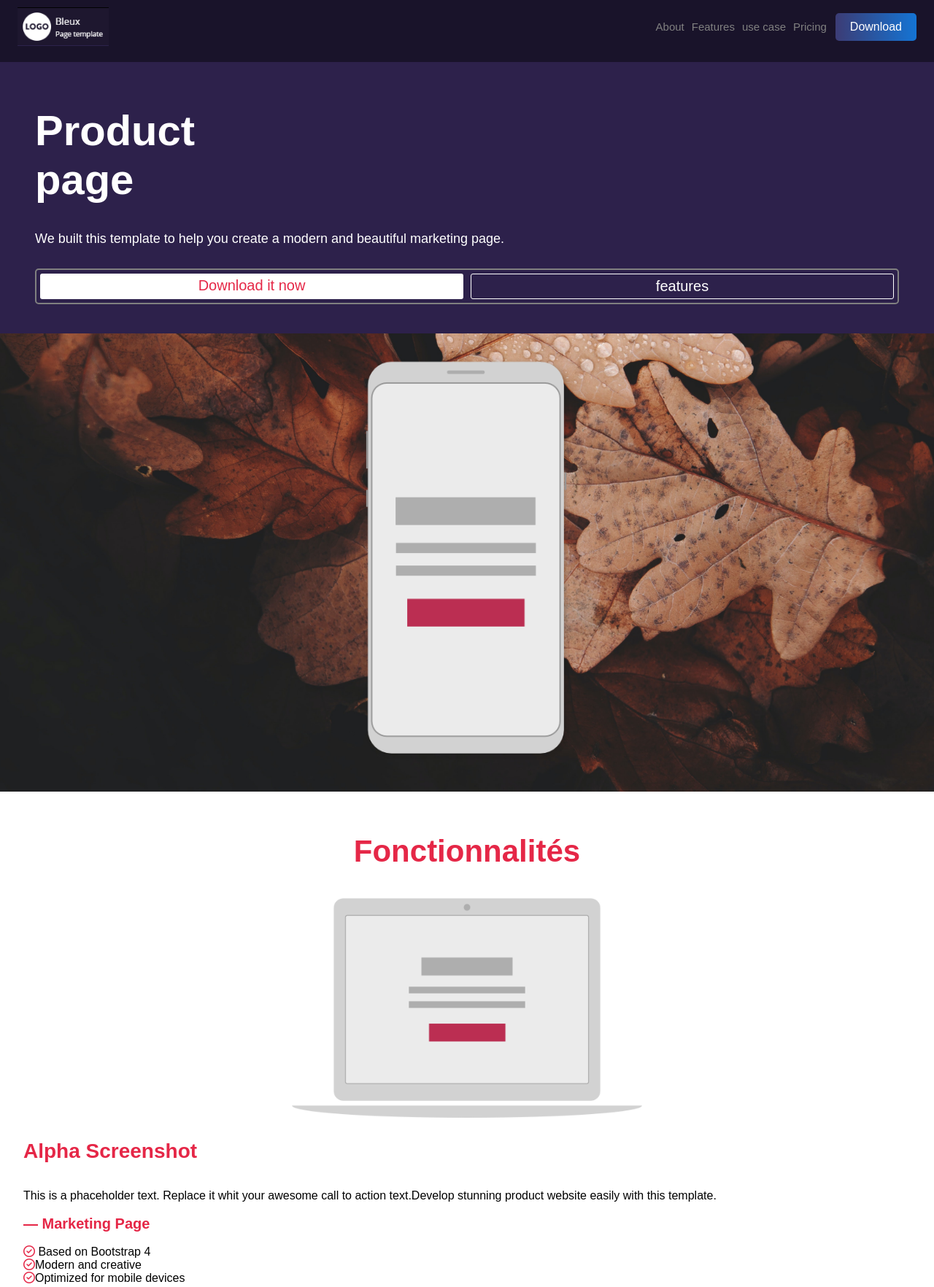
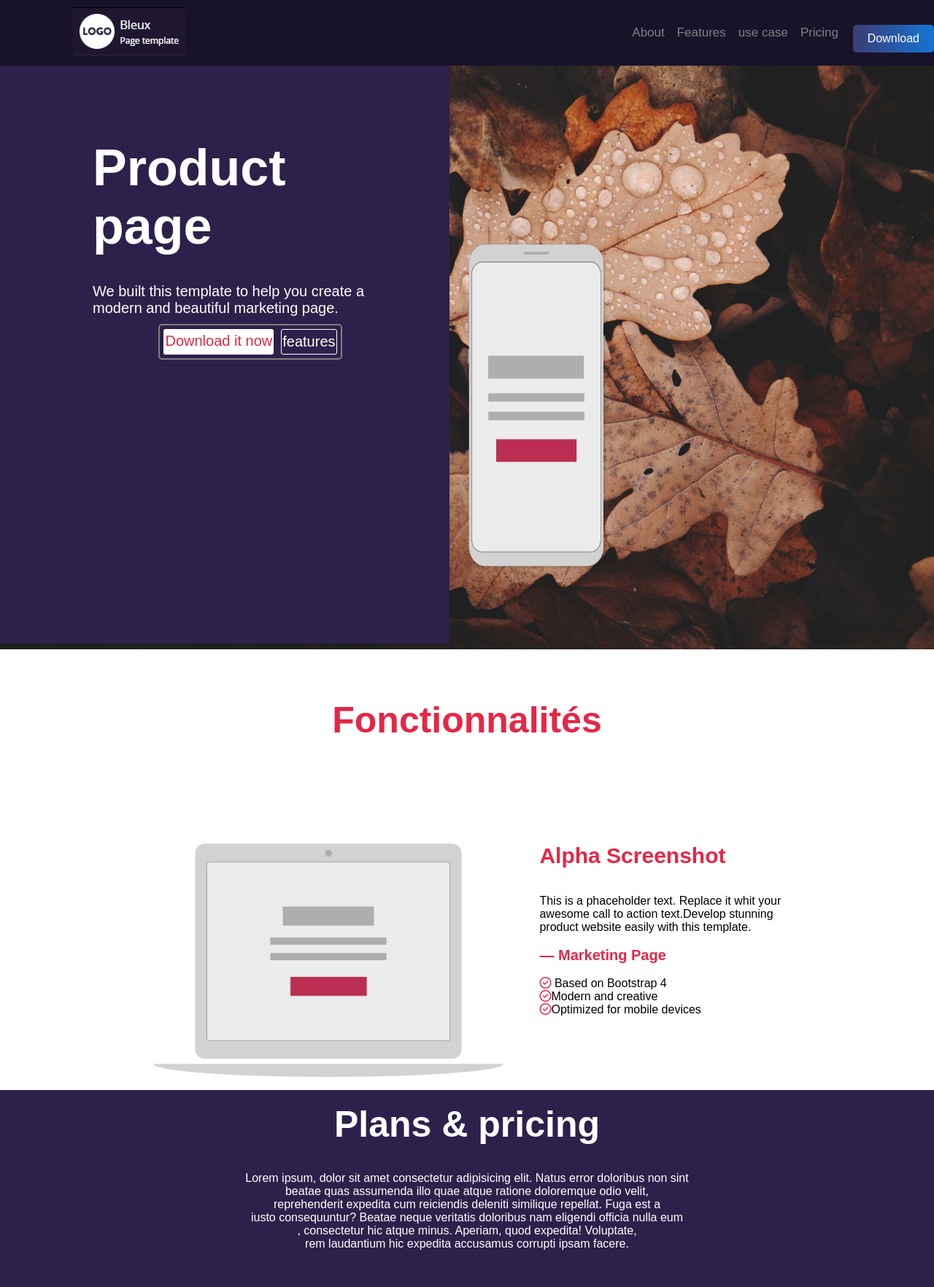
Before and after one commit to gersonmv715/proyectoBleux, a plain HTML site: page index.html in a window 1280 px wide. Shown: the top 1764 px of the page at 73% size. Drawn offline with Linux system fonts and the light colour scheme.

Commit message:
Se actualizo el css y el html para que quede los medias mejor

```diff
--- a/style.css
+++ b/style.css
@@ -829,179 +829,3 @@ footer{
 }
 
 }
-
-
-@media (min-width: 481px){
-
-    *{
-        box-sizing: border-box;
-    }
-
-    body{
-        overflow-x: hidden;
-    }
-
-    .menu{
-        flex-wrap: wrap;
-        gap: 12px;
-        padding: 0 24px 12px;
-    }
-
-    .logo{
-        margin: 10px auto 10px 0;
-    }
-
-    .logo img{
-        display: block;
-        max-width: 125px;
-        height: auto;
-    }
-
-    .menu ul{
-        order: 3;
-        width: 100%;
-        justify-content: space-around;
-        gap: 10px;
-    }
-
-    .menu li{
-        font-size: 15px;
-    }
-
-    .btn{
-        margin: 10px 0;
-    }
-
-    .cuerpo{
-        display: flex;
-        flex-direction: column;
-        height: auto;
-        min-height: 0;
-        background-position: center;
-    }
-
-    .apartado{
-        position: relative;
-        inset: auto;
-        width: 100%;
-        height: auto;
-        padding: 60px 48px 40px;
-    }
-
-    .contenido{
-        width: 100%;
-        margin: 0;
-        transform: none;
-    }
-
-    .apartado h1{
-        font-size: 58px;
-    }
-
-    .apartado p{
-        font-size: 18px;
-    }
-
-    .apartado p br,
-    .contenido4 p br,
-    .contenido3 p br,
-    .caja1 p br,
-    .caja2 p br{
-        display: none;
-    }
-
-    .botones{
-        width: 100%;
-        justify-content: center;
-        margin: 30px 0 0;
-    }
-
-    .btn2,
-    .btn3{
-        flex: 1 1 180px;
-        text-align: center;
-    }
-
-    .imagen2{
-        position: relative;
-        inset: auto;
-        width: 100%;
-        height: auto;
-        padding: 35px 0 45px;
-        text-align: center;
-    }
-
-    .imagen2 img{
-        display: block;
-        width: min(50%, 280px) !important;
-        height: auto !important;
-        margin: 0 auto;
-    }
-
-    .cuerpo2{
-        width: 100%;
-        padding: 0 32px 35px;
-    }
-
-    .cuerpo2 h1,
-    .contenido4 h2{
-        margin: 40px 0;
-        font-size: 42px;
-    }
-
-    .contenido2{
-        flex-direction: column;
-        width: 100%;
-        margin: 0;
-        padding: 0;
-        gap: 30px;
-    }
-
-    .contenido2 > img{
-        width: min(100%, 480px) !important;
-        height: auto !important;
-        margin: 0 auto;
-    }
-
-    .contenido3 h3{
-        font-size: 28px;
-    }
-
-    .contenido4{
-        width: 100%;
-        margin: 0;
-        padding: 1px 32px 35px;
-    }
-
-    .contenido4 p{
-        line-height: 1.6;
-    }
-
-    .cajas{
-        display: grid;
-        grid-template-columns: repeat(2, minmax(0, 1fr));
-        gap: 16px;
-        padding: 0;
-        margin: 0;
-    }
-
-    .caja1,
-    .caja2{
-        min-width: 0;
-        margin: 0;
-        padding: 28px 18px;
-    }
-
-    .icono{
-        white-space: normal;
-    }
-
-    footer{
-        flex-direction: column;
-        align-items: center;
-        gap: 18px;
-        margin: 0;
-        padding: 25px 15px;
-    }
-
-}
```
